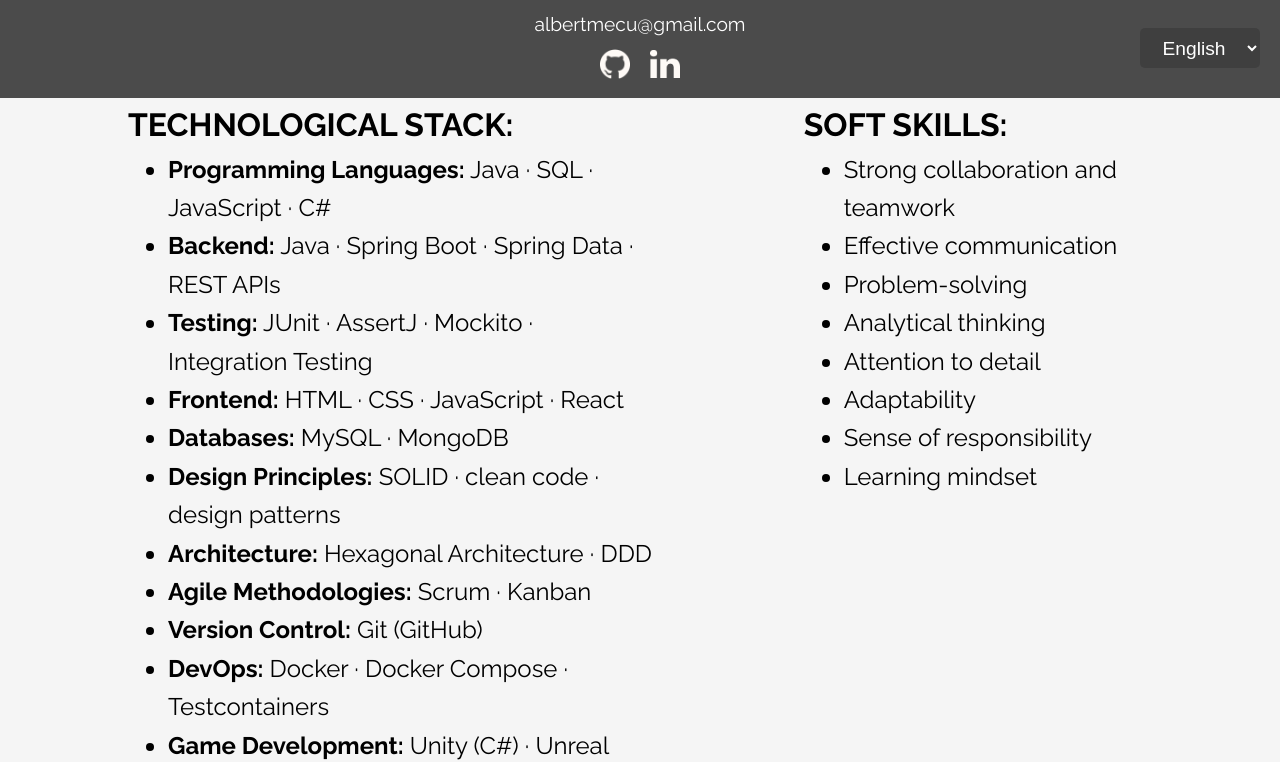
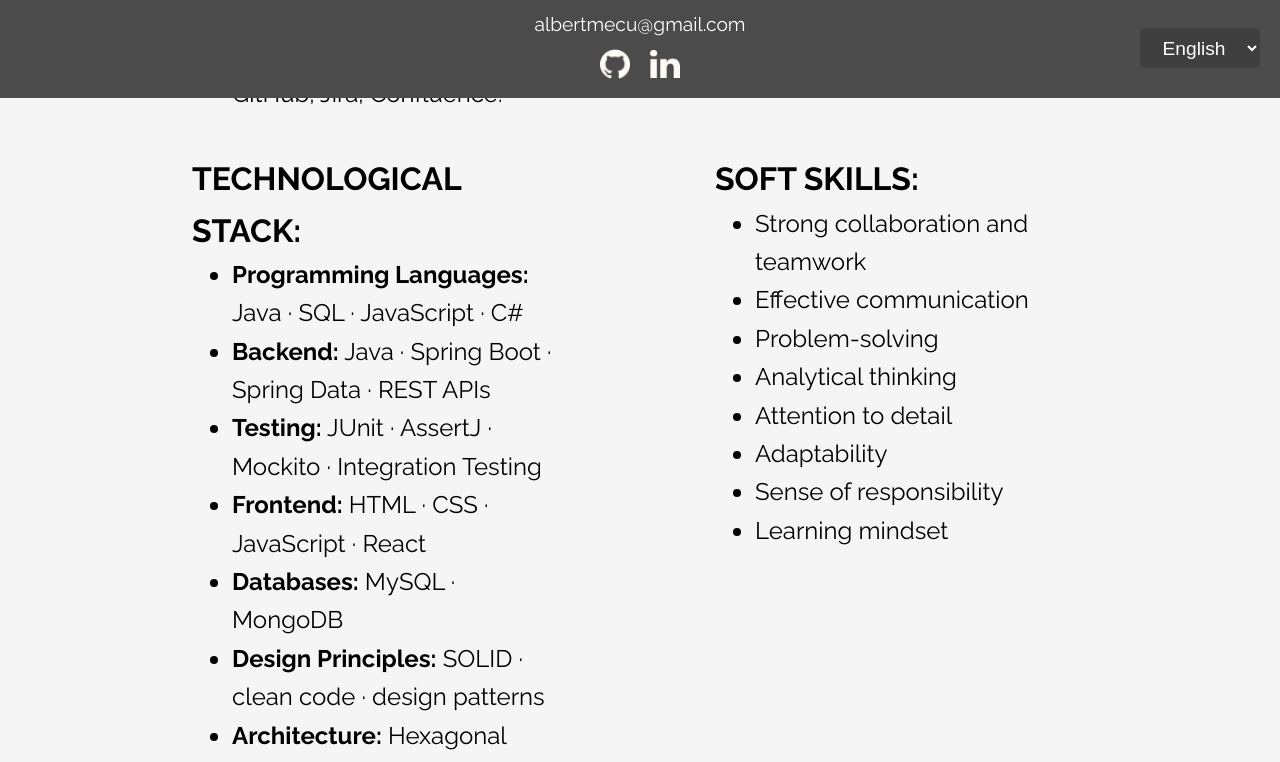
Before and after one commit to AlbertMedina/portfolio-web, a React (Vite) app: page /resume in a window 1280 px wide. Shown: the part 702-1464 px from the top of the page. Built offline with nearby package versions, Linux system fonts and the light colour scheme.

Commit message:
feat: improved resume page

```diff
--- a/src/routes/Resume.jsx
+++ b/src/routes/Resume.jsx
@@ -35,7 +35,6 @@ export default function Resume() {
           </p>
           <p>{t("resume.education.education-3.years")}</p>
         </div>
-        <div className={styles.skills}>
         <div>
           <p className={styles.title}>
             {t("resume.technological-stack.title")}:
@@ -50,8 +49,8 @@ export default function Resume() {
               Boot · Spring Data · REST APIs
             </li>
             <li>
-                <b>{t("resume.technological-stack.testing")}:</b> JUnit ·
-                AssertJ · Mockito · Integration Testing
+              <b>{t("resume.technological-stack.testing")}:</b> JUnit · AssertJ
+              · Mockito · Integration Testing
             </li>
             <li>
               <b>{t("resume.technological-stack.frontend")}:</b> HTML · CSS ·
@@ -62,8 +61,8 @@ export default function Resume() {
               MongoDB
             </li>
             <li>
-                <b>{t("resume.technological-stack.design-principles")}:</b>{" "}
-                SOLID · clean code · design patterns
+              <b>{t("resume.technological-stack.design-principles")}:</b> SOLID
+              · clean code · design patterns
             </li>
             <li>
               <b>{t("resume.technological-stack.architecture")}:</b> Hexagonal
@@ -101,7 +100,6 @@ export default function Resume() {
           </ul>
         </div>
       </div>
-      </div>
     </section>
   );
 }
--- a/src/routes/Resume.module.css
+++ b/src/routes/Resume.module.css
@@ -4,13 +4,15 @@
   padding-bottom: 120px;
   display: flex;
   justify-content: center;
+  align-items: center;
 }
 
 .content {
-  display: flex;
-  flex-direction: column;
-  gap: 40px;
-  max-width: 80%;
+  margin-top: 30px;
+  display: grid;
+  grid-template-columns: 1fr 1fr;
+  gap: 40px 150px;
+  max-width: 70%;
   font-size: x-large;
   line-height: 1.6;
 }
@@ -28,8 +30,3 @@
   font-weight: bold;
   text-transform: uppercase;
 }
-
-.skills {
-  display: flex;
-  gap: 150px;
-}
```
Lines whose indentation alone changed are shown as unchanged.
